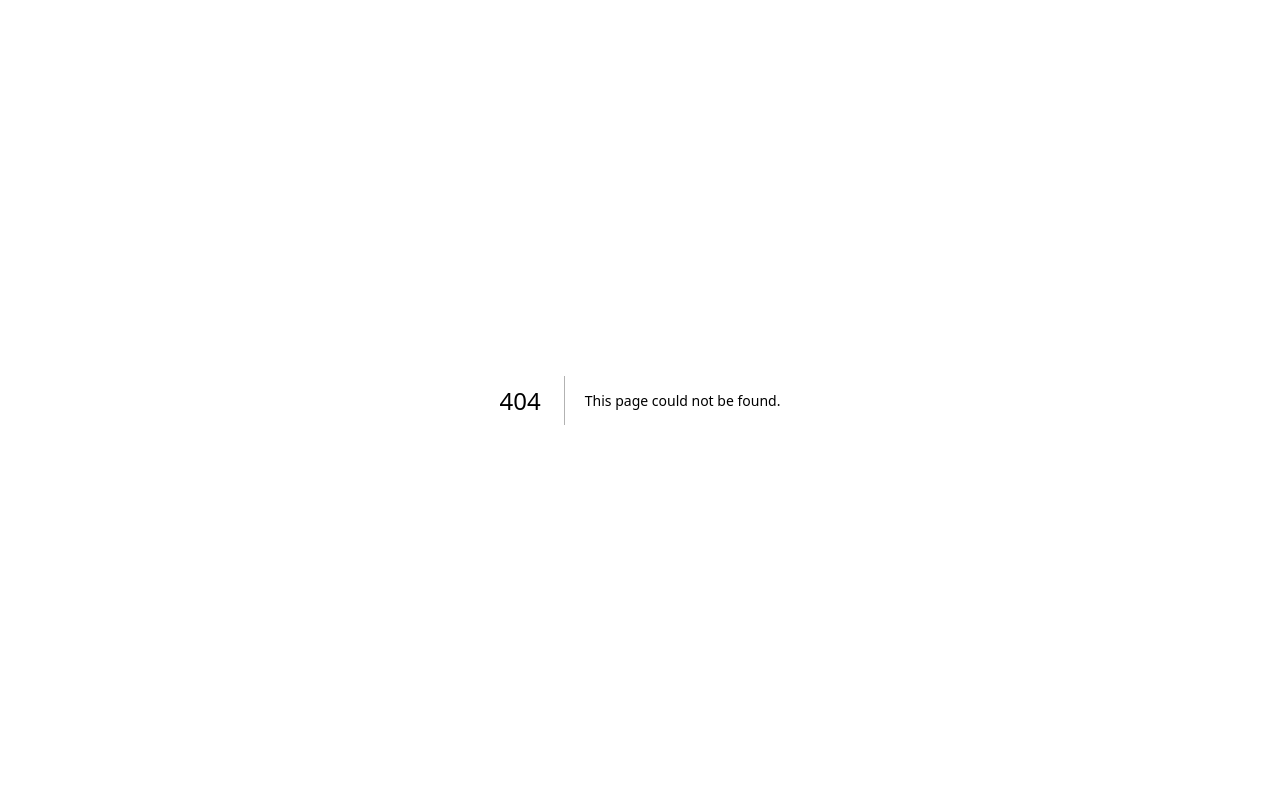
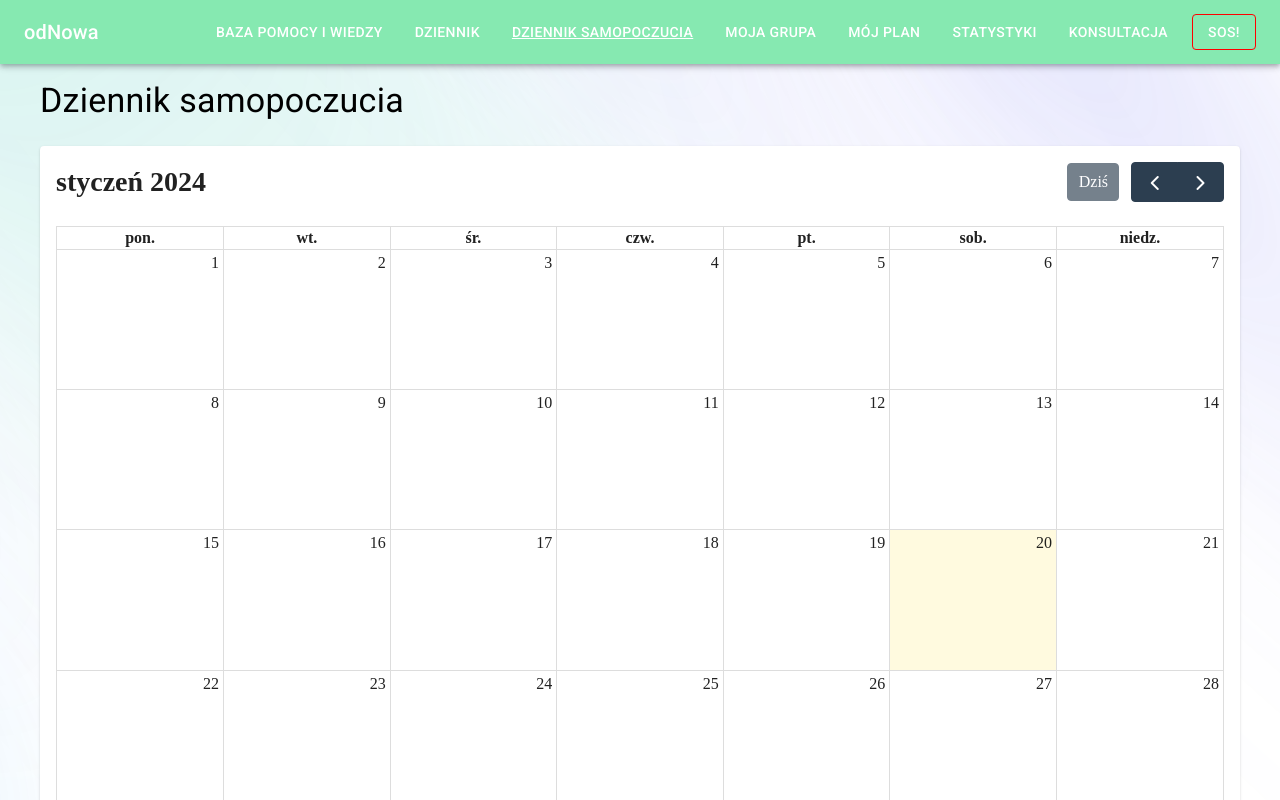
Before and after one commit to kacperszo/bitehack2024, a Next.js app in the folder frontend/: page /app/feeling-journal in a window 1280 px wide. Before the commit this address had no page. Shown: the top 800 px of the page. Built offline with nearby package versions, Linux system fonts and the light colour scheme.

Commit message:
something

```diff
--- a/frontend/package.json
+++ b/frontend/package.json
@@ -13,6 +13,9 @@
     "@emotion/react": "^11.11.3",
     "@emotion/styled": "^11.11.0",
     "@fontsource/roboto": "^5.0.8",
+    "@fullcalendar/core": "^6.1.10",
+    "@fullcalendar/daygrid": "^6.1.10",
+    "@fullcalendar/react": "^6.1.10",
     "@mui/icons-material": "^5.15.5",
     "@mui/material": "^5.15.5",
     "graphql": "^16.8.1",
--- a/frontend/src/components/navbar.js
+++ b/frontend/src/components/navbar.js
@@ -24,6 +24,13 @@ export default function Navbar() {
     router.push(href);
   }
 
+  const isActive = (href) => {
+    if (router.isReady) {
+      return window.location.href.includes(href);
+    }
+    return false;
+  }
+
   const renderMobileMenu = (
     <Menu
       anchorEl={mobileMoreAnchorEl}
@@ -41,32 +48,47 @@ export default function Navbar() {
       onClose={handleMobileMenuClose}
     >
       <MenuItem onClick={() => handleMenuItemClick('/app/knowledge-base')}>
-        <p>Baza pomocy i wiedzy</p>
+        <p style={{
+          ...(isActive('app/knowledge-base') && {fontWeight: 'bold'})
+        }}>Baza pomocy i wiedzy</p>
       </MenuItem>
       <MenuItem onClick={() => handleMenuItemClick('/app/journal')}>
-        <p>Dziennik</p>
+        <p style={{
+          ...(isActive('app/journal') && {fontWeight: 'bold'})
+        }}>Dziennik</p>
       </MenuItem>
       <MenuItem onClick={() => handleMenuItemClick('/app/feeling-journal')}>
-        <p>Dziennik samopoczucia</p>
+        <p style={{
+          ...(isActive('app/feeling-journal') && {fontWeight: 'bold'})
+        }}>Dziennik samopoczucia</p>
       </MenuItem>
       <MenuItem onClick={() => handleMenuItemClick('/app/my-group')}>
-        <p>Moja grupa</p>
+        <p style={{
+          ...(isActive('app/my-group') && {fontWeight: 'bold'})
+        }}>Moja grupa</p>
       </MenuItem>
       <MenuItem onClick={() => handleMenuItemClick('/app/my-plan')}>
-        <p>Mój plan</p>
+        <p style={{
+          ...(isActive('app/my-plan') && {fontWeight: 'bold'})
+        }}>Mój plan</p>
       </MenuItem>
       <MenuItem onClick={() => handleMenuItemClick('/app/stats')}>
-        <p>Statystyki</p>
+        <p style={{
+          ...(isActive('app/stats') && {fontWeight: 'bold'})
+        }}>Statystyki</p>
       </MenuItem>
       <MenuItem onClick={() => handleMenuItemClick('/app/consultation')}>
-        <p>Konsultacja</p>
+        <p style={{
+          ...(isActive('app/consultation') && {fontWeight: 'bold'})
+        }}>Konsultacja</p>
       </MenuItem>
       <MenuItem onClick={() => handleMenuItemClick('/app/sos')} sx={{color: 'red'}}>
-        <p>SOS!</p>
+        <p style={{
+          ...(isActive('app/sos') && {fontWeight: 'bold'})
+        }}>SOS!</p>
       </MenuItem>
     </Menu>
   );
-
 
   return (<>
     <AppBar position="static">
@@ -76,16 +98,33 @@ export default function Navbar() {
         </Typography>
         <Box sx={{flexGrow: 1}}/>
         <Stack direction="row" sx={{display: {xs: 'none', md: 'flex'}}} spacing={2}>
-          <Button color="inherit" onClick={() => handleMenuItemClick('/app/knowledge-base')}>Baza pomocy i
+          <Button sx={{
+            ...(isActive('app/knowledge-base') && {textDecoration: 'underline'})
+          }} color="inherit" onClick={() => handleMenuItemClick('/app/knowledge-base')}>Baza pomocy i
             wiedzy</Button>
-          <Button color="inherit" onClick={() => handleMenuItemClick('/app/journal')}>Dziennik</Button>
-          <Button color="inherit" onClick={() => handleMenuItemClick('/app/feeling-journal')}>Dziennik
+          <Button sx={{
+            ...(isActive('app/journal') && {textDecoration: 'underline'})
+          }} color="inherit" onClick={() => handleMenuItemClick('/app/journal')}>Dziennik</Button>
+          <Button sx={{
+            ...(isActive('app/feeling-journal') && {textDecoration: 'underline'})
+          }} color="inherit" onClick={() => handleMenuItemClick('/app/feeling-journal')}>Dziennik
             samopoczucia</Button>
-          <Button color="inherit" onClick={() => handleMenuItemClick('/app/my-group')}>Moja grupa</Button>
-          <Button color="inherit" onClick={() => handleMenuItemClick('/app/my-plan')}>Mój plan</Button>
-          <Button color="inherit" onClick={() => handleMenuItemClick('/app/stats')}>Statystyki</Button>
-          <Button color="inherit" onClick={() => handleMenuItemClick('/app/consultation')}>Konsultacja</Button>
-          <Button color="inherit" variant="outlined" sx={{borderColor: 'red'}}
+          <Button sx={{
+            ...(isActive('app/my-group') && {textDecoration: 'underline'})
+          }} color="inherit" onClick={() => handleMenuItemClick('/app/my-group')}>Moja grupa</Button>
+          <Button sx={{
+            ...(isActive('app/my-plan') && {textDecoration: 'underline'})
+          }} color="inherit" onClick={() => handleMenuItemClick('/app/my-plan')}>Mój plan</Button>
+          <Button sx={{
+            ...(isActive('app/stats') && {textDecoration: 'underline'})
+          }} color="inherit" onClick={() => handleMenuItemClick('/app/stats')}>Statystyki</Button>
+          <Button sx={{
+            ...(isActive('app/consultation') && {textDecoration: 'underline'})
+          }} color="inherit" onClick={() => handleMenuItemClick('/app/consultation')}>Konsultacja</Button>
+          <Button sx={{
+            borderColor: 'red',
+            ...(isActive('app/sos') && {textDecoration: 'underline'})
+          }} color="inherit" variant="outlined"
                   onClick={() => handleMenuItemClick('/app/sos')}>SOS!</Button>
         </Stack>
         <Box sx={{display: {xs: 'flex', md: 'none'}}}>
--- /dev/null
+++ b/frontend/src/pages/app/feeling-journal/index.js
@@ -0,0 +1,60 @@
+import {Box, Card, CardContent, Stack, Typography} from "@mui/material";
+import Navbar from "@/components/navbar";
+import dayGridPlugin from '@fullcalendar/daygrid'
+import FullCalendar from "@fullcalendar/react";
+import plLocale from '@fullcalendar/core/locales/pl';
+
+export default function AppHome() {
+  const events = [
+    {title: 'Dobrze', start: new Date('15.01.2024 15:00')},
+    {title: 'Dobrze', start: new Date('16-01-2024')},
+    {title: 'Dobrze', start: new Date('17-01-2024')},
+    {title: 'Dobrze', start: new Date('18-01-2024')},
+    {title: 'Dobrze', start: new Date('19-01-2024')},
+    {title: 'Dobrze', start: new Date('20-01-2024')}
+  ];
+
+  function renderEventContent(eventInfo) {
+    return (
+      <>
+        <b>{eventInfo.timeText}</b>
+        <i>{eventInfo.event.title}</i>
+      </>
+    )
+  }
+
+  return (
+    <>
+      <Navbar/>
+      <Box
+        sx={{
+          display: 'flex',
+          flexDirection: 'column',
+          backgroundImage: 'url(/gradient-bg.svg)',
+          backgroundSize: 'cover',
+          backgroundPosition: 'center'
+        }}
+      >
+        <Stack sx={{mt: 2, px: 5}} textAlign="left">
+          <Typography variant="h4">
+            Dziennik samopoczucia
+          </Typography>
+
+          <Card sx={{mt: 3}}>
+            <CardContent>
+              <FullCalendar
+                plugins={[dayGridPlugin]}
+                initialView='dayGridMonth'
+                weekends={true}
+                events={events}
+                eventContent={renderEventContent}
+                locale={plLocale}
+              />
+            </CardContent>
+          </Card>
+
+        </Stack>
+      </Box>
+    </>
+  );
+}
--- a/frontend/src/pages/auth/sign-in/index.js
+++ b/frontend/src/pages/auth/sign-in/index.js
@@ -1,6 +1,7 @@
 import {Box, Button, Stack, TextField, Typography} from "@mui/material";
 import {useRouter} from "next/router";
 import {useState} from "react";
+import Image from "next/image";
 
 export default function SignIn() {
   const router = useRouter();
@@ -10,6 +11,7 @@ export default function SignIn() {
 
   const submit = () => {
     //login
+    router.push('/app')
   }
 
   return (
@@ -25,6 +27,7 @@ export default function SignIn() {
         backgroundPosition: 'center'
       }}
     >
+      <Image src={"/logo.png"} alt={"logo"} width={150} height={150}/>
       <Typography variant="h2" align="center">
         odNowa
       </Typography>
```
Also changed, not shown: 1 other file (tests, documents, lock files or other folders).
